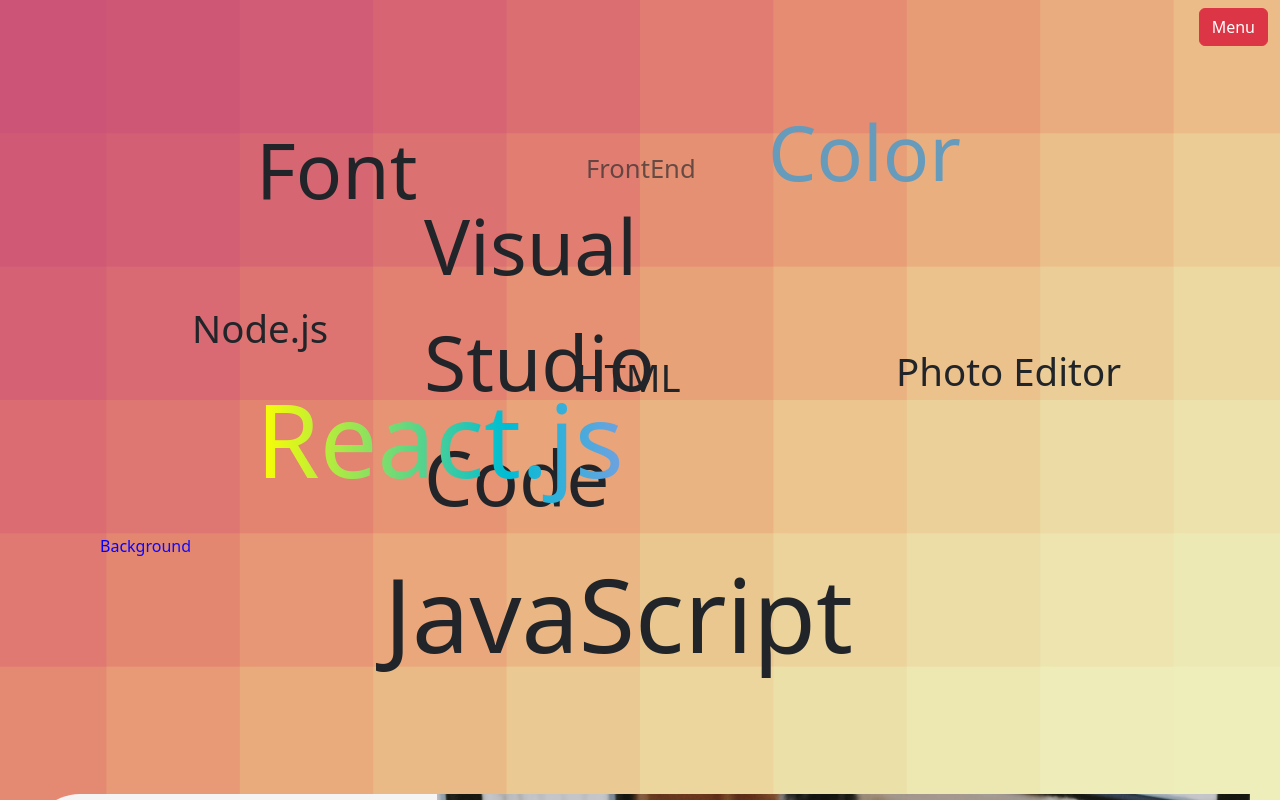
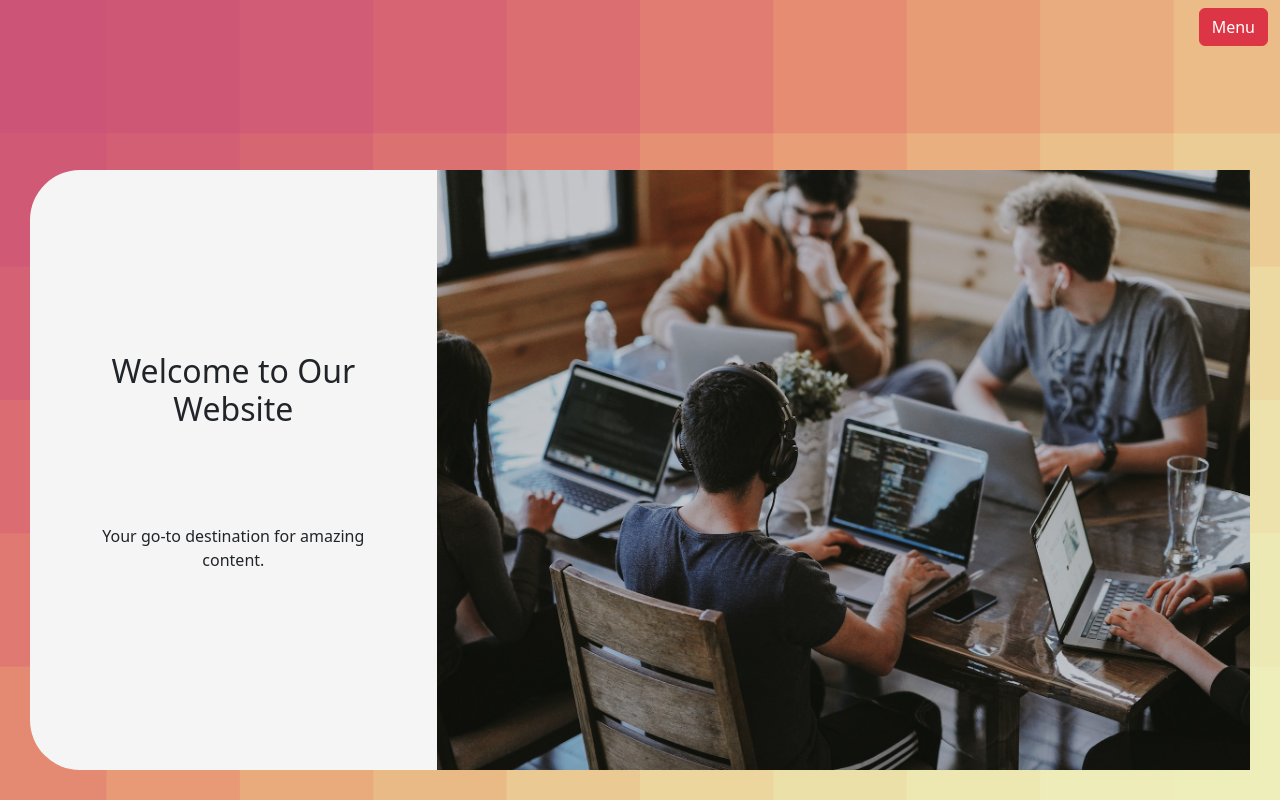
Before and after one commit to gines18/FrontEndHub, a React (Vite) app: page / in a window 1280 px wide. Shown: the top 800 px of the page. Built offline with nearby package versions, Linux system fonts and the light colour scheme.

Commit message:
disabled Welcome component

```diff
--- a/src/App.jsx
+++ b/src/App.jsx
@@ -1,6 +1,6 @@
 import React from "react";
 import Hero from "./components/Hero";
-import Welcome from "./components/Welcome";
+// import Welcome from "./components/Welcome";
 import CardContainer from "./components/CardsContainer";
 
 import Footer from "./components/Footer";
@@ -14,7 +14,7 @@
   return (
     <>
       <Menu/>
-      <Welcome/>
+      {/* <Welcome/> */}
       <Hero />
       {/* <Pin /> */}
       <Buttons />
```
